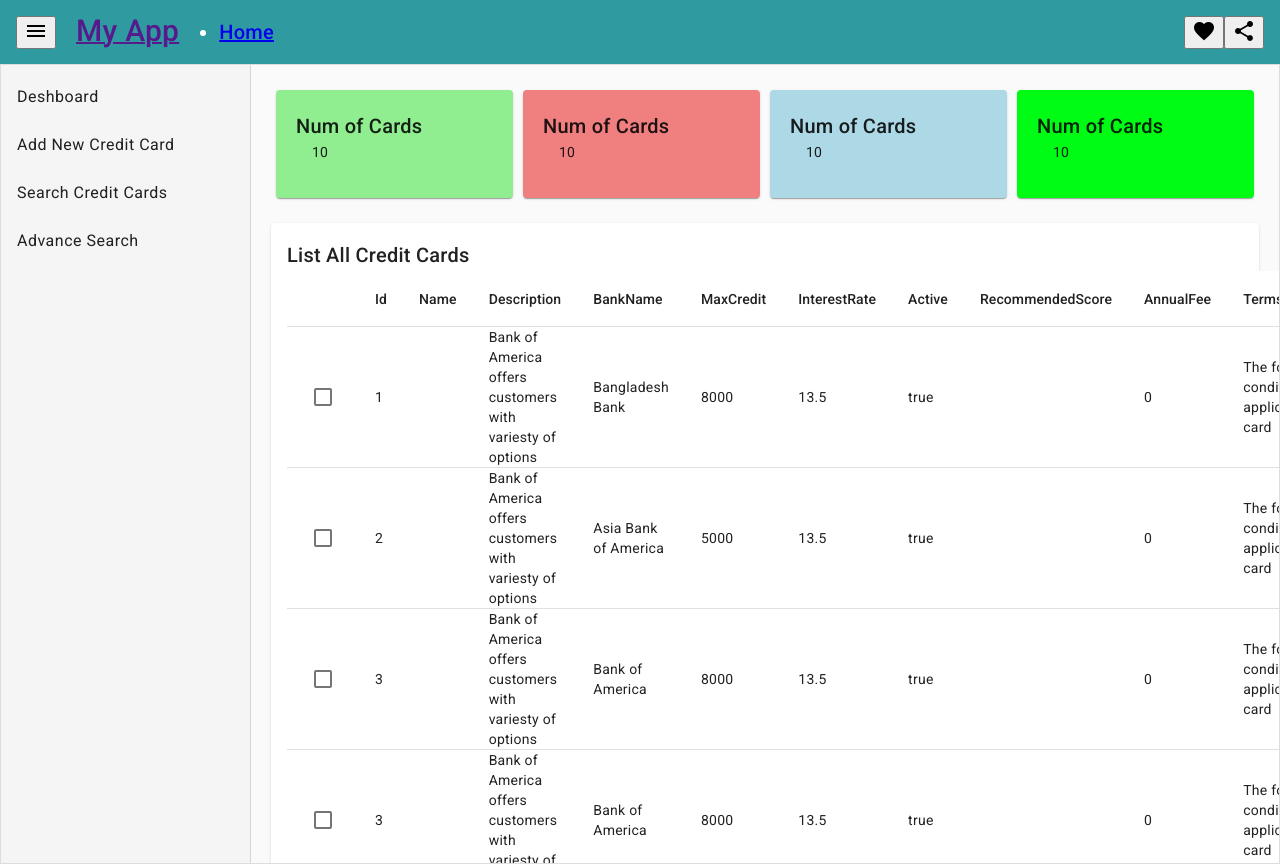
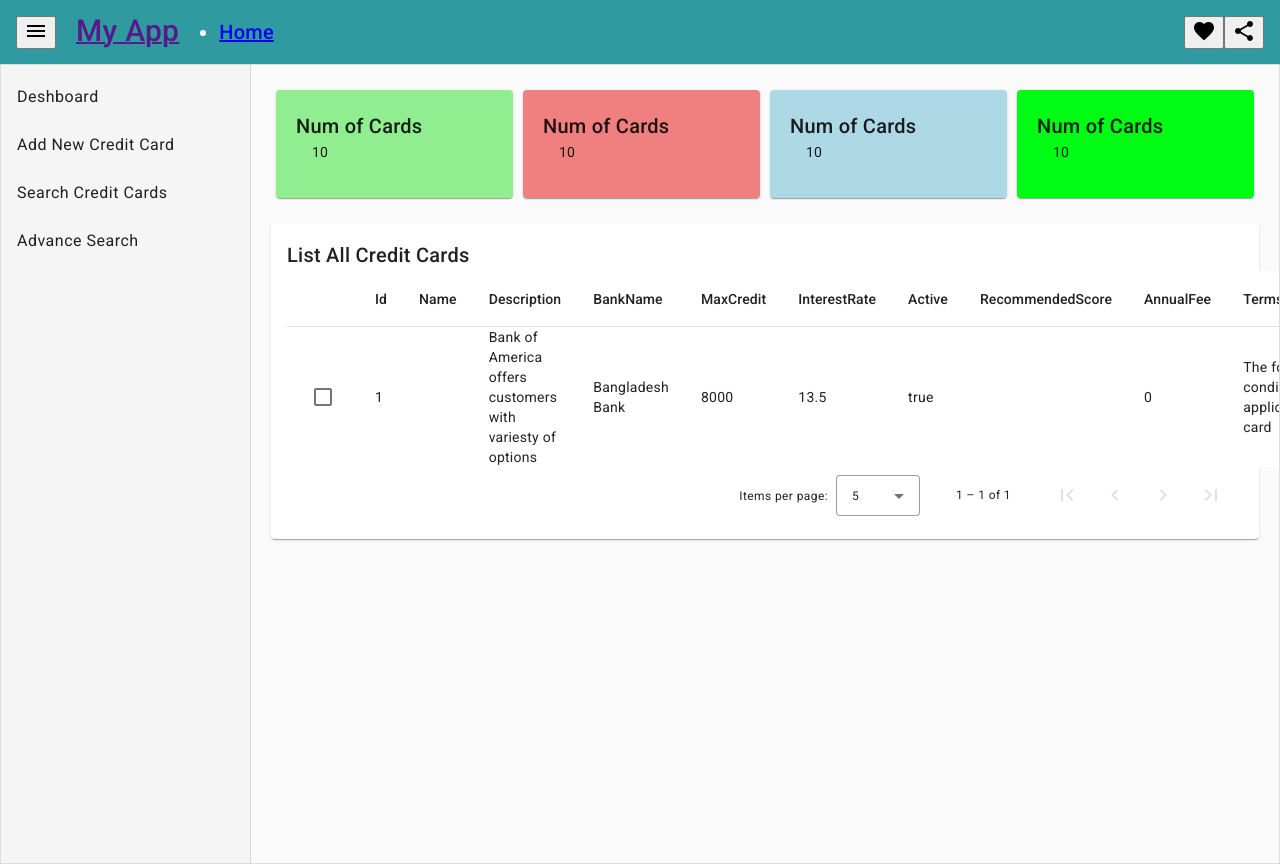
Before and after one commit to arafat-cse/DaliyLife, an Angular app: page /creditcards in a window 1280 px wide. Built offline with nearby package versions, Linux system fonts and the light colour scheme; data requests are answered from the project's data file.

Commit message:
part 9 Compelete

```diff
--- a/db.json
+++ b/db.json
@@ -1,7 +1,7 @@
 {
-    "Creditcards":[
+  "Creditcards": [
     {
-            "id":1,
+      "id": "1",
       "cardName": "Bank of America - Platinum Card",
       "bankName": "Bangladesh Bank",
       "description": "Bank of America offers customers with variesty of options",
@@ -9,102 +9,11 @@
       "active": true,
       "annualFee": 0,
       "interestRate": 13.5,
-            "introOffer":200,
-            "recommededCreditScore": "600-800",
-            "numberOfApplications": 40,
-            "CreatedDate": "04-01-2025",
-            "termsAndConditions": "The following conditions are applicable for this card"
-        },
-        {
-            "id":2,
-            "cardName": "Asia Bank - Platinum Card",
-            "bankName": "Asia Bank of America",
-            "description": "Bank of America offers customers with variesty of options",
-            "maxCredit": 5000,
-            "active": true,
-            "annualFee": 0,
-            "interestRate": 13.5,
-            "introOffer":200,
-            "recommededCreditScore": "600-800",
-            "numberOfApplications": 40,
-            "CreatedDate": "04-01-2025",
-            "termsAndConditions": "The following conditions are applicable for this card"
-        },
-        {
-            "id":3,
-            "cardName": "Bank of America - Platinum Card",
-            "bankName": "Bank of America",
-            "description": "Bank of America offers customers with variesty of options",
-            "maxCredit": 8000,
-            "active": true,
-            "annualFee": 0,
-            "interestRate": 13.5,
-            "introOffer":200,
-            "recommededCreditScore": "600-800",
-            "numberOfApplications": 40,
-            "CreatedDate": "04-01-2025",
-            "termsAndConditions": "The following conditions are applicable for this card"
-        },
-        {
-            "id":3,
-            "cardName": "Bank of America - Platinum Card",
-            "bankName": "Bank of America",
-            "description": "Bank of America offers customers with variesty of options",
-            "maxCredit": 8000,
-            "active": true,
-            "annualFee": 0,
-            "interestRate": 13.5,
-            "introOffer":200,
-            "recommededCreditScore": "600-800",
-            "numberOfApplications": 40,
-            "CreatedDate": "04-01-2025",
-            "termsAndConditions": "The following conditions are applicable for this card"
-        },
-        {
-            "id":3,
-            "cardName": "Bank of America - Platinum Card",
-            "bankName": "Bank of America",
-            "description": "Bank of America offers customers with variesty of options",
-            "maxCredit": 8000,
-            "active": true,
-            "annualFee": 0,
-            "interestRate": 13.5,
-            "introOffer":200,
-            "recommededCreditScore": "600-800",
-            "numberOfApplications": 40,
-            "CreatedDate": "04-01-2025",
-            "termsAndConditions": "The following conditions are applicable for this card"
-        },
-        {
-            "id":3,
-            "cardName": "Bank of America - Platinum Card",
-            "bankName": "Bank of America",
-            "description": "Bank of America offers customers with variesty of options",
-            "maxCredit": 8000,
-            "active": true,
-            "annualFee": 0,
-            "interestRate": 13.5,
-            "introOffer":200,
-            "recommededCreditScore": "600-800",
-            "numberOfApplications": 40,
-            "CreatedDate": "04-01-2025",
-            "termsAndConditions": "The following conditions are applicable for this card"
-        },
-        {
-            "id":3,
-            "cardName": "Bank of America - Platinum Card",
-            "bankName": "Bank of America",
-            "description": "Bank of America offers customers with variesty of options",
-            "maxCredit": 8000,
-            "active": true,
-            "annualFee": 0,
-            "interestRate": 13.5,
-            "introOffer":200,
+      "introOffer": 200,
       "recommededCreditScore": "600-800",
       "numberOfApplications": 40,
       "CreatedDate": "04-01-2025",
       "termsAndConditions": "The following conditions are applicable for this card"
     }
   ]
-
 }
--- a/src/app/creditcards/delete/delete.component.ts
+++ b/src/app/creditcards/delete/delete.component.ts
@@ -1,4 +1,6 @@
 import { Component } from '@angular/core';
+import { ActivatedRoute, Route, Router } from '@angular/router';
+import { CreditcardsService } from '../../services/creditcards.service';
 
 @Component({
   selector: 'app-delete',
@@ -6,5 +8,17 @@ import { Component } from '@angular/core';
   styleUrl: './delete.component.css'
 })
 export class DeleteComponent {
+  creditCardId!: number;
+  constructor(private router:ActivatedRoute,
+    private route: Router,
+    private creditcardsService:CreditcardsService){
+    this.creditCardId = parseInt(this.router.snapshot.paramMap.get("id") || '');
 
+      //Delete Functionality
+      this.creditcardsService.deleteCreditCard(this.creditCardId).subscribe(data =>{
+         // console.log("Deleted this credit cards"))
+         alert("Credit Card Deleted")
+         this.route.navigate(['creditCards']);
+      })
+  }
 }
--- a/src/app/creditcards/view/view.component.ts
+++ b/src/app/creditcards/view/view.component.ts
@@ -1,6 +1,7 @@
 import { Component } from '@angular/core';
 import { CreditCard } from '../../models/credit-card';
 import { CreditcardsService } from '../../services/creditcards.service';
+import { ActivatedRoute, Route, Router } from '@angular/router';
 
 @Component({
   selector: 'app-view',
@@ -9,11 +10,18 @@ import { CreditcardsService } from '../../services/creditcards.service';
 })
 export class ViewComponent {
   creditCardDetails!:CreditCard;
-  constructor(private creditCardsServices: CreditcardsService)
+  creditCardId!: number;
+
+
+
+  constructor(private creditCardsServices: CreditcardsService,
+
+  private router:ActivatedRoute )
   {
-    this.creditCardsServices.getCreditCardById(1).subscribe((data:CreditCard)=> {
+   this.creditCardId = parseInt(this.router.snapshot.paramMap.get("id") || '');
+
+    this.creditCardsServices.getCreditCardById(this.creditCardId).subscribe((data:CreditCard)=> {
       this.creditCardDetails = data;
     })
-    console.log(this.creditCardDetails);
   }
 }
--- a/src/app/sidebar/sidebar.component.html
+++ b/src/app/sidebar/sidebar.component.html
@@ -1,6 +1,6 @@
 <mat-nav-list>
-    <a mat-list-item href="">Deshboard</a>
-    <a mat-list-item href="">Add New Credit Card</a>
-    <a mat-list-item href="">Search Credit Cards</a>
-    <a mat-list-item href="">Advance Search</a>
+    <a mat-list-item href="/creditcards">Deshboard</a>
+    <a mat-list-item href="/add">Add New Credit Card</a>
+    <a mat-list-item href="search">Search Credit Cards</a>
+    <a mat-list-item href="advance serch">Advance Search</a>
 </mat-nav-list>
```
Lines whose indentation alone changed are shown as unchanged.
